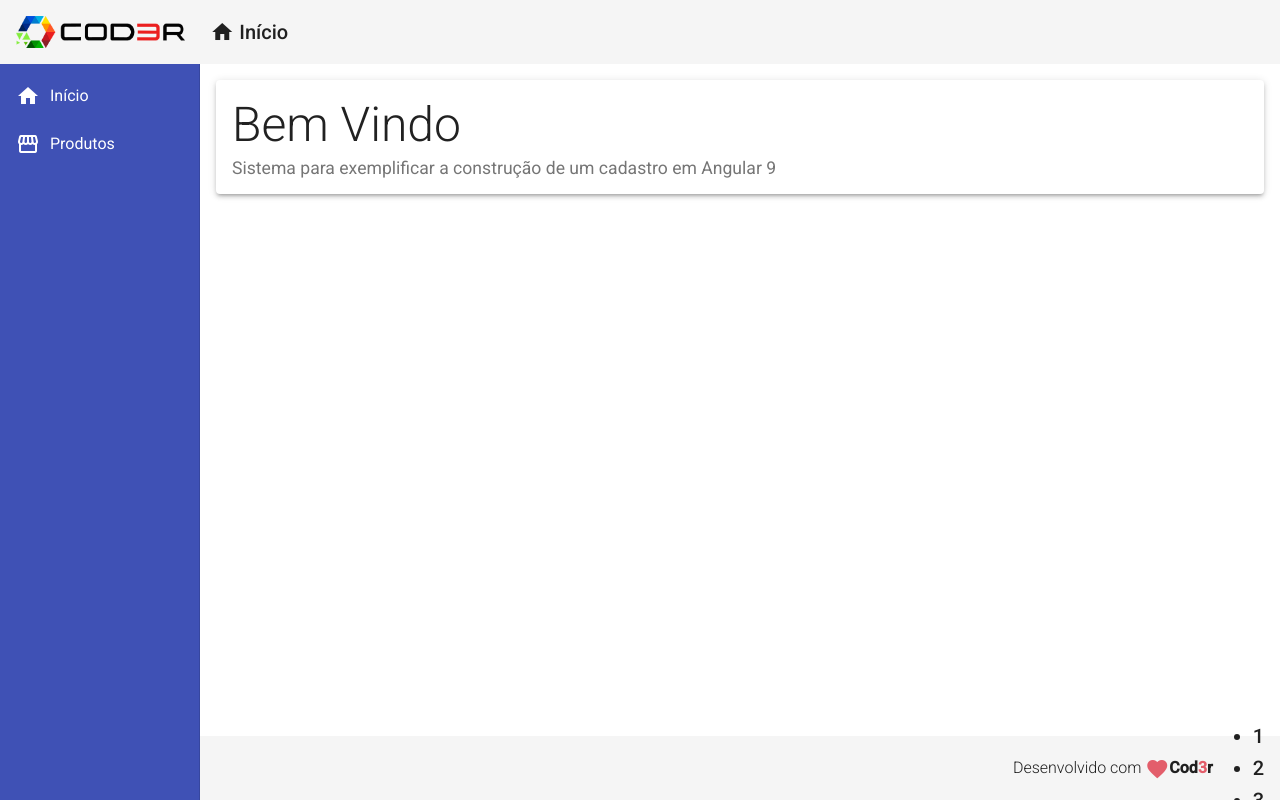
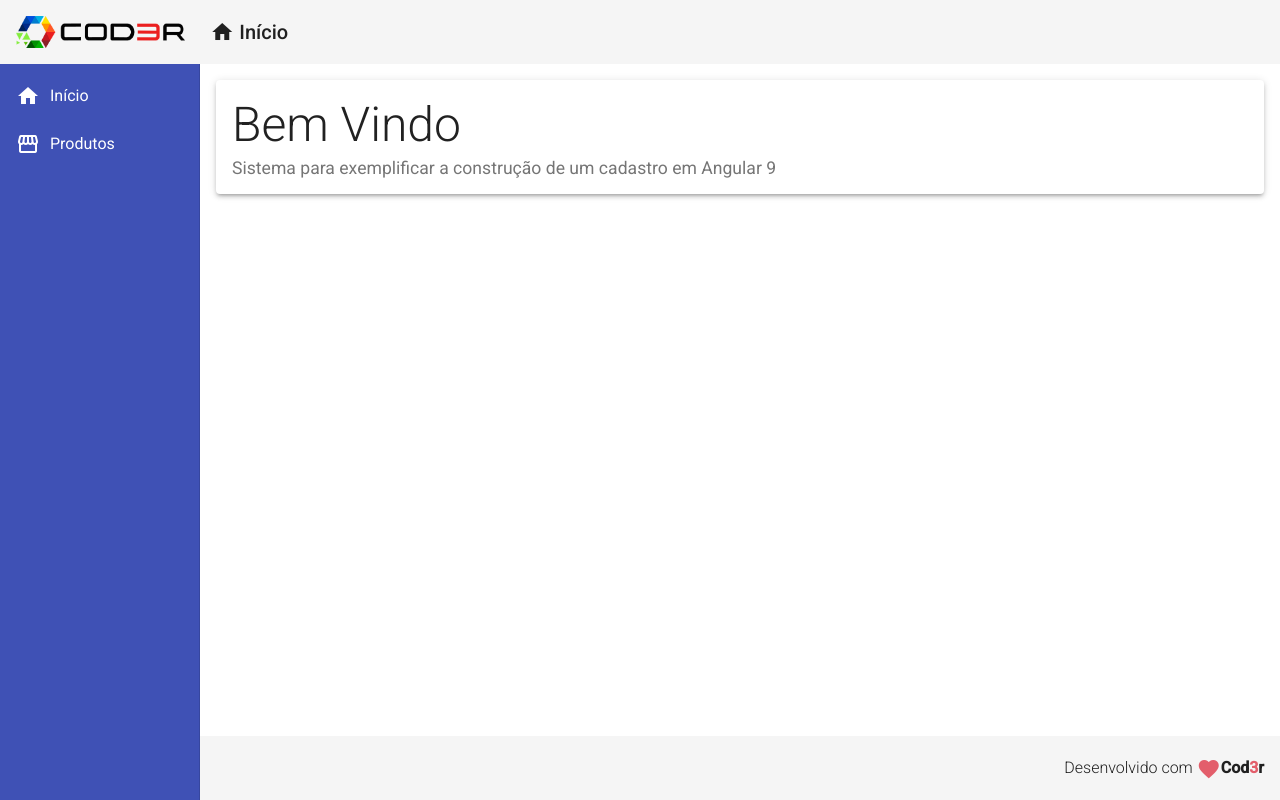
Before and after one commit to albeneto-git/app-produto-angular9, an Angular app in the folder frontend/: page / in a window 1280 px wide. Built offline with nearby package versions, Linux system fonts and the light colour scheme.

Commit message:
Exemplo de diretivas

```diff
--- a/frontend/src/app/components/template/footer/footer.component.html
+++ b/frontend/src/app/components/template/footer/footer.component.html
@@ -6,7 +6,7 @@
         </i>
         <strong>Cod<span class="red">3</span>r</strong>
     </span>
-    <ul>
+    <!-- <ul>
         <li *myFor = "let n em [1, 2, 3]">{{ n }}</li>
-    </ul>
+    </ul> -->
 </mat-toolbar>
```
